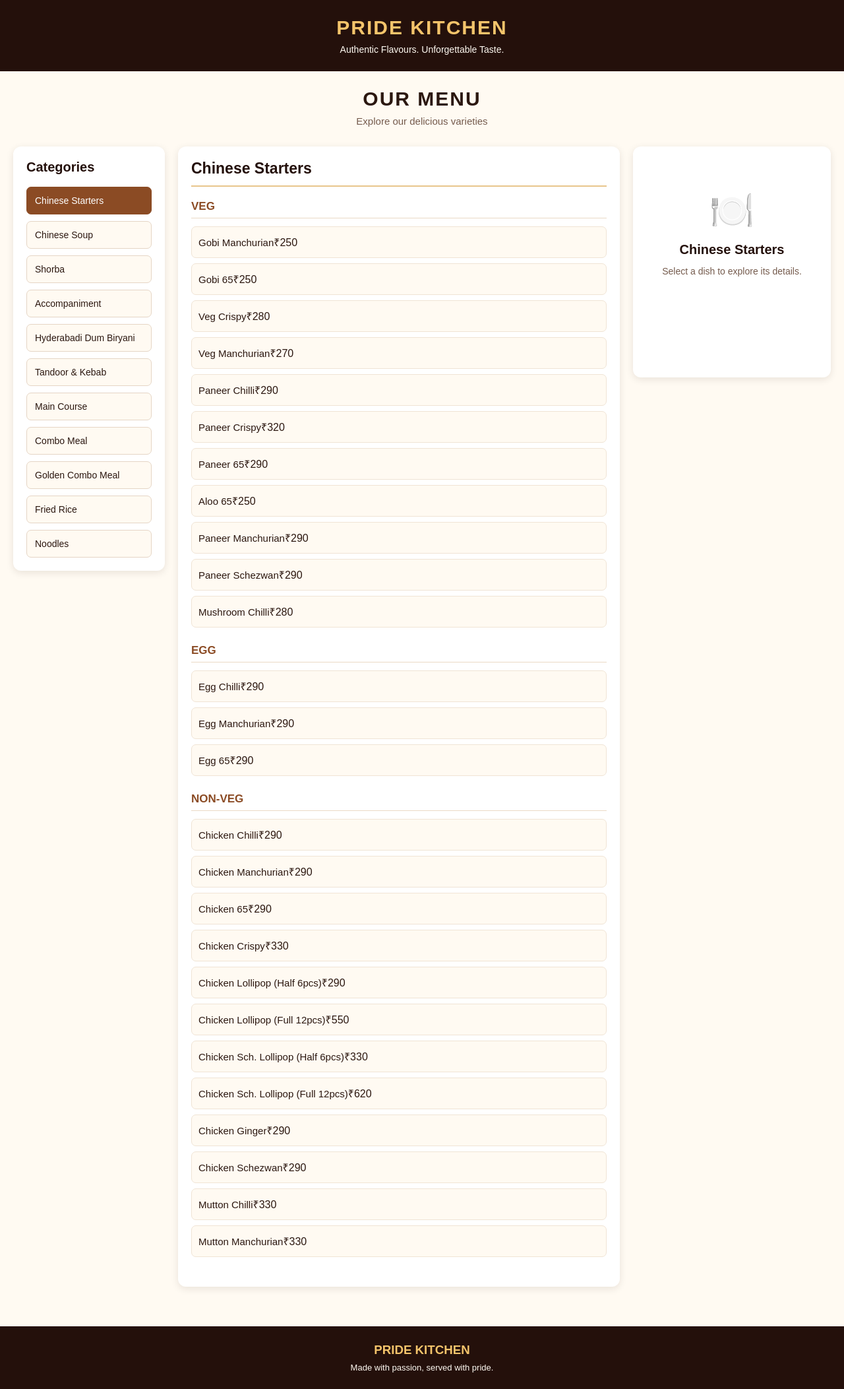
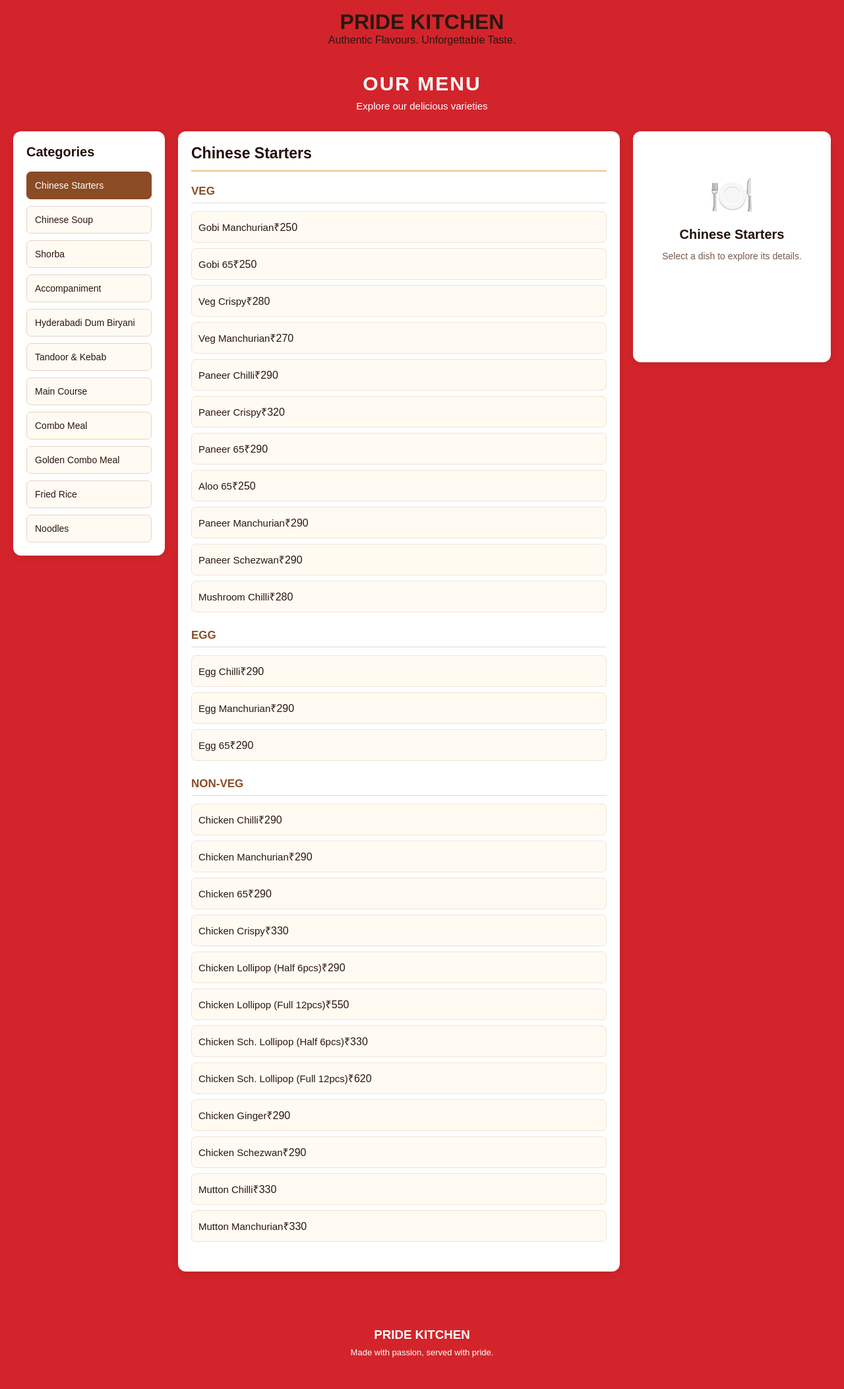
Before and after one commit to rahulduari/pride-kitchen, a Spring Boot app: page /menu.html in a window 1280 px wide. Shown: the whole page at 66% size. After the commit the page ends 2057 px from the top, so only its background shows below. Run offline with Spring Boot 4, Linux system fonts and the light colour scheme.

Commit message:
Update menu.css

```diff
--- a/pride kitchen/src/main/resources/static/menu.css
+++ b/pride kitchen/src/main/resources/static/menu.css
@@ -10,31 +10,26 @@
 
 body {
     font-family: Arial, sans-serif;
-    background: #fffaf2;
+    background: #D3242B;
     color: #2b1710;
 }
 
 /* ==============================
-   HEADER
+   HEADER LOGO
 ============================== */
 
 .header {
-    background: #24100b;
-    color: white;
+    background: #D3242B;
     text-align: center;
-    padding: 25px 15px;
+    padding: 15px 10px;
 }
 
-.header h1 {
-    font-size: 30px;
-    letter-spacing: 2px;
-    color: #f4c46b;
-}
-
-.header p {
-    margin-top: 8px;
-    font-size: 14px;
-    color: #fffaf2;
+.header-logo {
+    display: block;
+    width: 100%;
+    max-width: 420px;
+    height: auto;
+    margin: 0 auto;
 }
 
 /* ==============================
@@ -53,13 +48,13 @@ body {
 
 .menu-heading h2 {
     font-size: 30px;
-    color: #2b1710;
+    color: #ffffff;
     letter-spacing: 2px;
 }
 
 .menu-heading p {
     margin-top: 8px;
-    color: #755b4d;
+    color: #ffffff;
     font-size: 15px;
 }
 
@@ -252,18 +247,18 @@ body {
     margin-top: 35px;
     padding: 25px 15px;
     text-align: center;
-    background: #24100b;
+    background: #D3242B;
     color: white;
 }
 
 .footer h3 {
-    color: #f4c46b;
+    color: #ffffff;
     margin-bottom: 8px;
 }
 
 .footer p {
     font-size: 13px;
-    color: #fffaf2;
+    color: #ffffff;
 }
 
 /* ==============================
@@ -288,11 +283,11 @@ body {
 @media (max-width: 650px) {
 
     .header {
-        padding: 20px 10px;
+        padding: 12px 10px;
     }
 
-    .header h1 {
-        font-size: 24px;
+    .header-logo {
+        max-width: 100%;
     }
 
     .menu-page {
```
